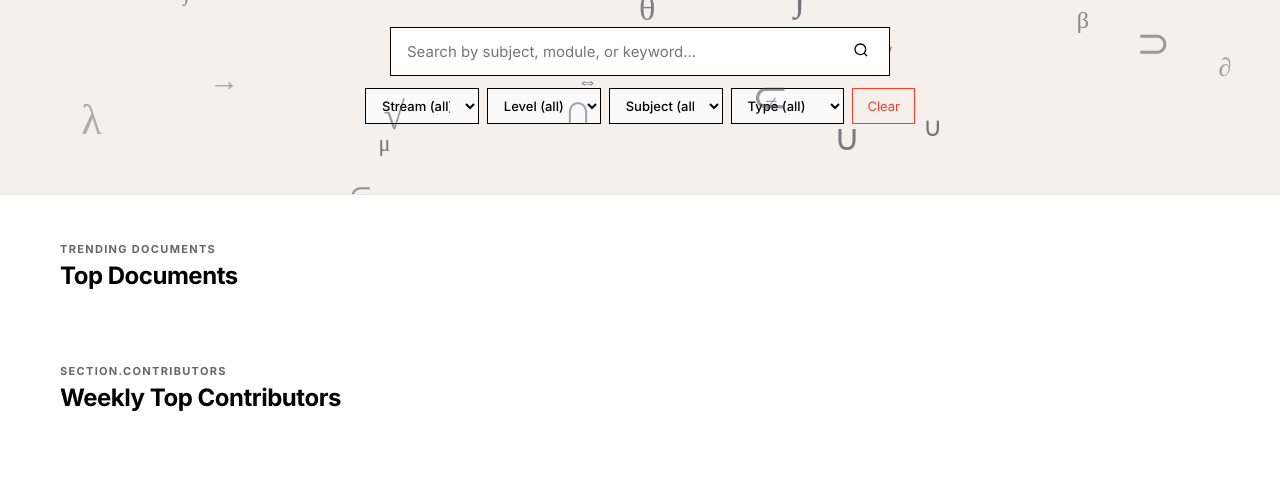
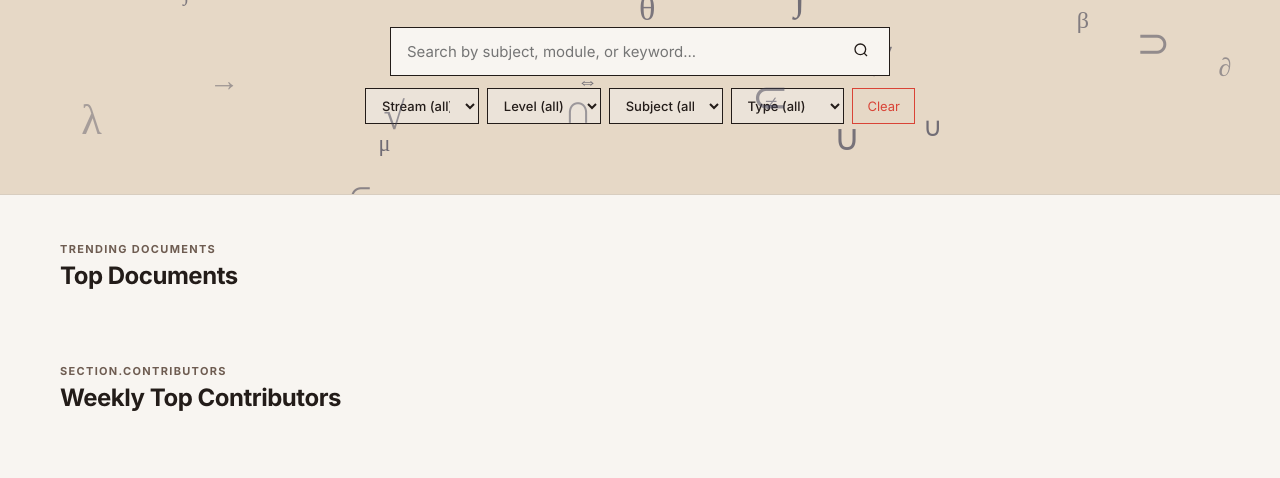
Before and after one commit to koussay69/anti-tajwih, a website: page public/index.html in a window 1280 px wide. Shown: the part 584-1062 px from the top of the page. Drawn offline with Linux system fonts and the light colour scheme; no server answers.

Commit message:
Update light mode color palette with warm luxury tones

```diff
--- a/public/style.css
+++ b/public/style.css
@@ -1,26 +1,26 @@
 /* --- Core Modern Theme Architecture --- */
 :root {
-    --bg-body: #ffffff;
-    --bg-navbar: rgba(255, 255, 255, 0.8);
-    --bg-card: rgba(255, 255, 255, 0.6);
-    --bg-tray: #fafafa;
-    --text-main: #000000;
-    --text-muted: #666666;
-    --border-grey: #e5e5e5;
-
-    --glow-color: #00f2fe;
-    --glow-secondary: #7f00ff;
-    --alert-red: #ff3b30;
+    --bg-body: #f8f5f1;
+    --bg-navbar: rgba(248, 245, 241, 0.85);
+    --bg-card: rgba(255, 255, 255, 0.85);
+    --bg-tray: #ebe3d9;
+    --text-main: #231c19;
+    --text-muted: #6e5c51;
+    --border-grey: #d8cdbf;
+
+    --glow-color: #7d6859;
+    --glow-secondary: #4b3d36;
+    --alert-red: #d94336;
 
     /* Glassmorphism Variables */
-    --glass-bg: rgba(255, 255, 255, 0.45);
-    --glass-border: rgba(0, 0, 0, 0.08);
-    --glass-shadow: 0 8px 32px 0 rgba(0, 0, 0, 0.04);
+    --glass-bg: rgba(255, 255, 255, 0.7);
+    --glass-border: rgba(75, 61, 54, 0.14);
+    --glass-shadow: 0 8px 32px 0 rgba(75, 61, 54, 0.07);
     --blur-strength: 12px;
 
     --transition-speed: 0.3s;
-    --hero-bg: #f5f0eb;
-    --star-color: #f5b342;
+    --hero-bg: #e6d8c6;
+    --star-color: #d49e35;
 }
 
 [data-theme="dark"] {
@@ -124,7 +124,7 @@ body {
 .nav-link:hover,
 .nav-link.active {
     color: var(--text-main);
-    text-shadow: 0 0 6px rgba(0, 242, 254, 0.4);
+    text-shadow: 0 0 6px rgba(125, 104, 89, 0.35);
 }
 
 .nav-actions {
@@ -265,7 +265,7 @@ body {
 
 .upload-btn:hover {
     border-color: var(--glow-color);
-    box-shadow: 0 0 15px rgba(0, 242, 254, 0.6);
+    box-shadow: 0 4px 15px rgba(125, 104, 89, 0.35);
     transform: translateY(-1px);
 }
 
@@ -283,7 +283,7 @@ body {
 
 .ask-help-trigger-btn:hover {
     border-color: var(--glow-secondary);
-    box-shadow: 0 0 15px rgba(127, 0, 255, 0.5);
+    box-shadow: 0 4px 15px rgba(75, 61, 54, 0.35);
 }
 
 .modal-submit-btn {
@@ -300,7 +300,7 @@ body {
 
 .modal-submit-btn:hover {
     border-color: var(--glow-color);
-    box-shadow: 0 0 15px rgba(0, 242, 254, 0.5);
+    box-shadow: 0 4px 15px rgba(125, 104, 89, 0.35);
 }
 
 .auth-btn {
@@ -314,7 +314,7 @@ body {
 }
 
 .auth-btn:hover {
-    text-shadow: 0 0 10px var(--glow-color);
+    text-shadow: 0 0 8px rgba(125, 104, 89, 0.4);
 }
 
 .account-trigger {
```
